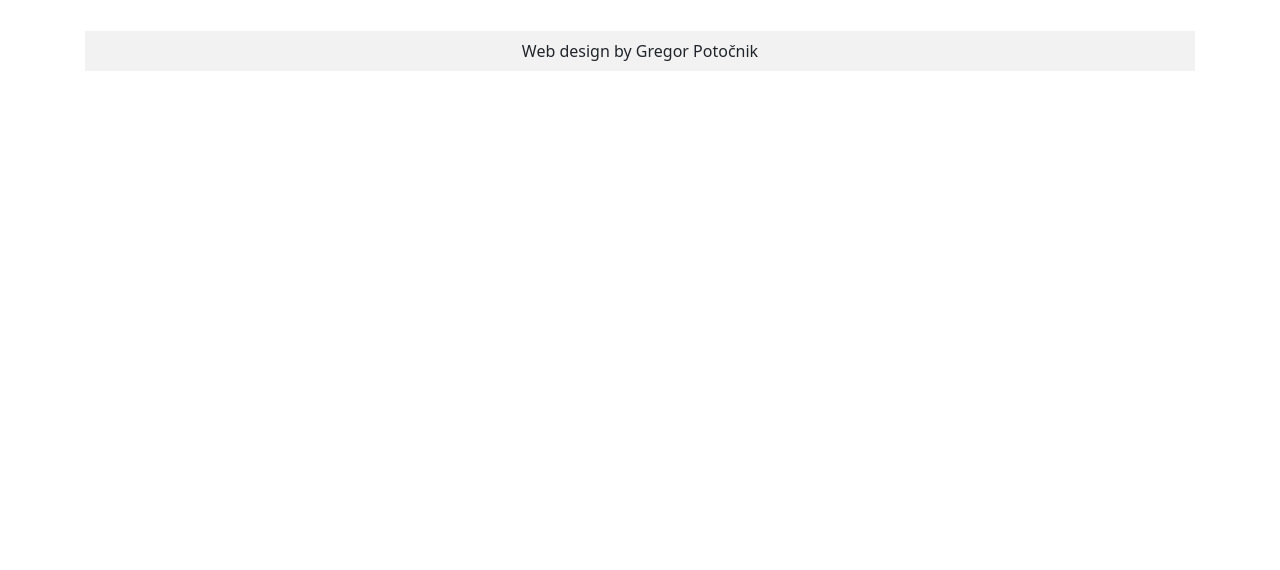
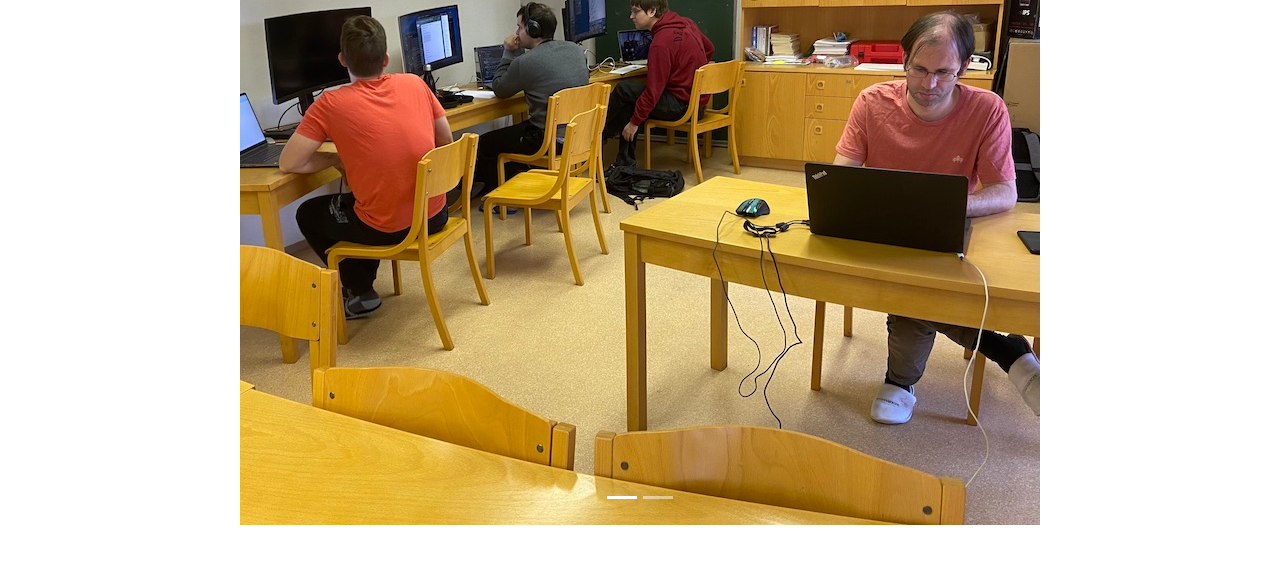
Before and after one commit to IMFM-SI/Bled22-Data-Workshop, a plain HTML site: page index.html in a window 1280 px wide. Shown: the part 1131-1701 px from the top of the page. Before the commit the page ends 1218 px from the top, so only its background shows below. Drawn offline with nearby package versions, Linux system fonts and the light colour scheme.

Commit message:
Add photos

```diff
--- a/index.html
+++ b/index.html
@@ -135,6 +135,25 @@
               </table>
           </div>
         </div>
+        </div>
+        <div class="row mt-5 mb-5">
+          <div class="col-md-12">
+            <!-- Carousel -->
+            <div id="photos" class="carousel slide" data-bs-ride="carousel">
+              <!-- Indicators/dots -->
+              <div class="carousel-indicators">
+                <button type="button" data-bs-target="#demo" data-bs-slide-to="0" class="active"></button>
+                <button type="button" data-bs-target="#demo" data-bs-slide-to="1"></button>
+              </div>
+              <!-- The slideshow/carousel -->
+              <div class="carousel-inner">
+                <div class="carousel-item active">
+                  <img src="slike/day1-1.jpg" alt="Coding sprint" class="d-block w-200">
+                </div>
+              </div>
+            </div>
+          </div>
+        </div>
       </div>
     </section>
 
--- a/style.css
+++ b/style.css
@@ -66,3 +66,7 @@ body {
   padding: 0.5em;
   margin-top: 2em;
 }
+
+.carousel-inner img {
+  margin: auto;
+}
```
Also changed, not shown: slike/day1-1.jpg (added).
